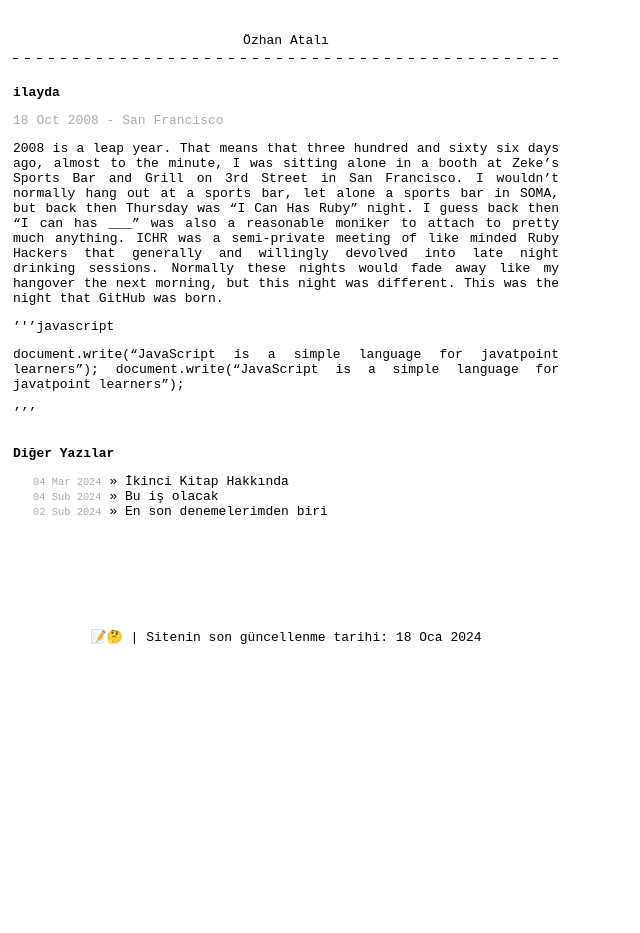
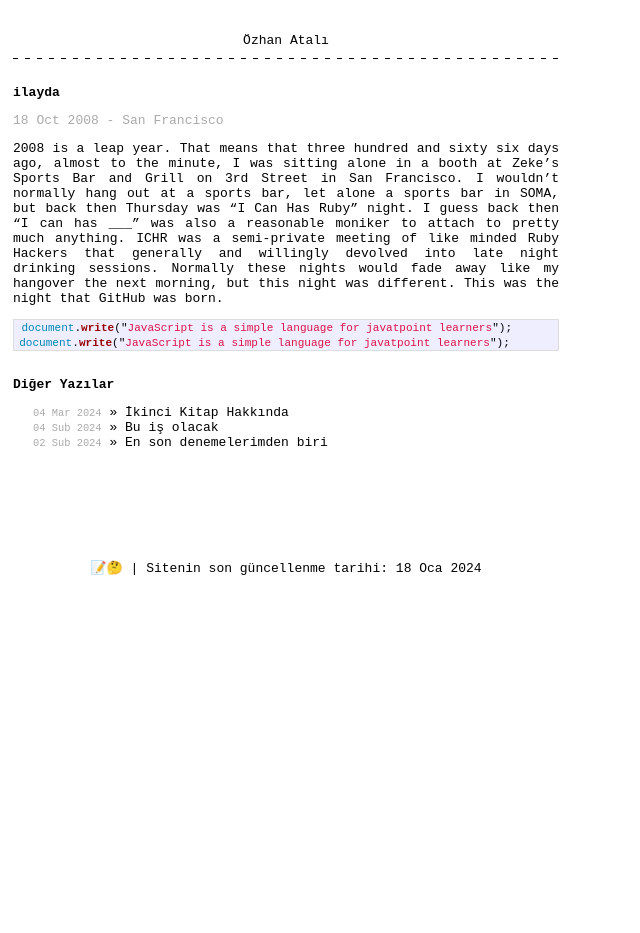
Before and after one commit to ozhanatali/ozhanatali.github.io, a Jekyll site: the page built from _posts/2024-01-01-ilayda.md, in a window 1280 px wide. Shown: the whole page, without its empty margins (0-640 px from the left). Built offline with Jekyll 4.4.1, drawn with Linux system fonts in a browser that asks for light colours.

Commit message:
Update 2024-01-01-ilayda.md

```diff
--- a/_posts/2024-01-01-ilayda.md
+++ b/_posts/2024-01-01-ilayda.md
@@ -20,9 +20,9 @@ sessions. Normally these nights would fade away like my hangover the next
 morning, but this night was different. This was the night that
 [GitHub](http://github.com/) was born.
 
-'''javascript
+{% highlight javascript %}
 
 document.write("JavaScript is a simple language for javatpoint learners");
 document.write("JavaScript is a simple language for javatpoint learners");
 
-'''
+{% endhighlight %}
```
